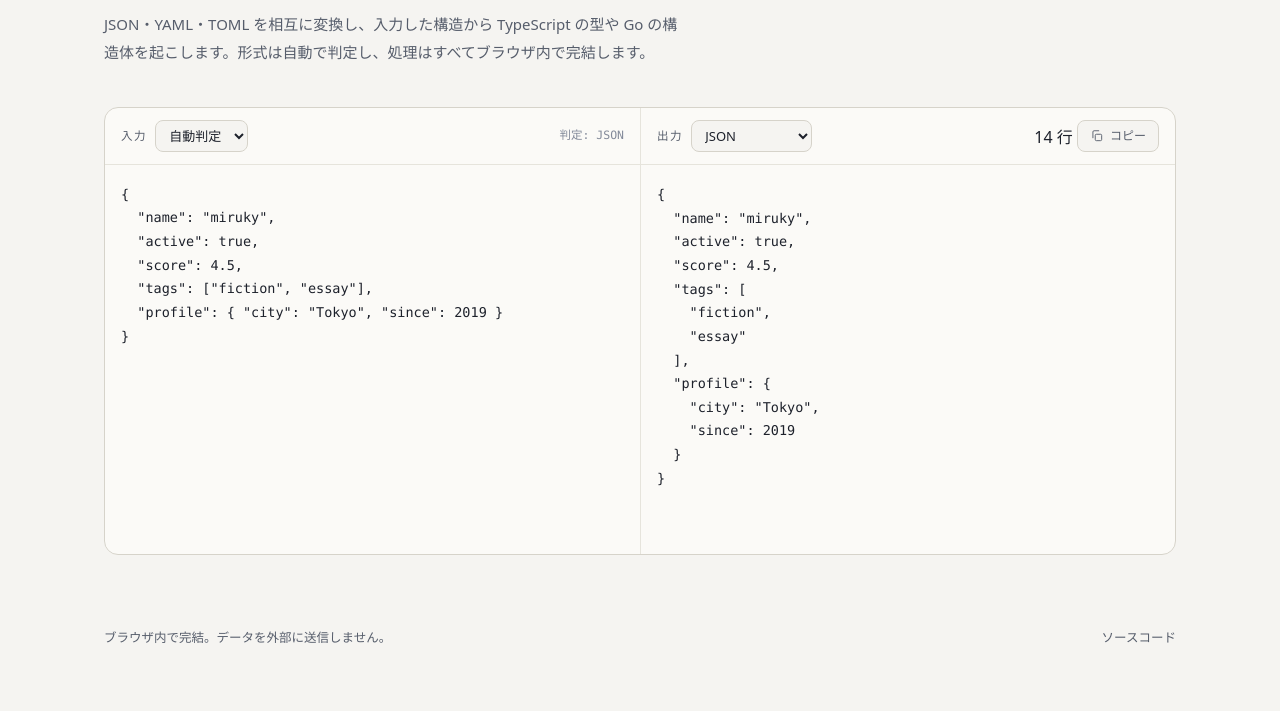
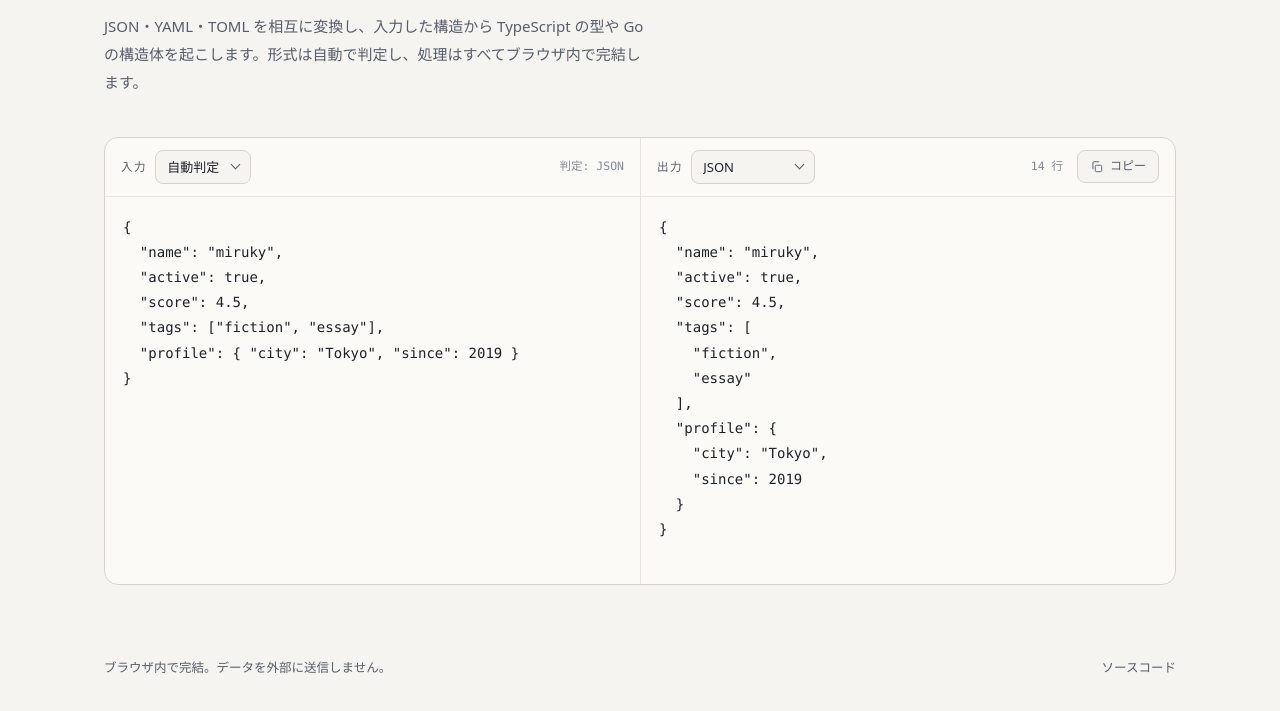
Before and after one commit to miruky/datashape, a website built with Vite: page index.html in a window 1280 px wide. Shown: the part 201-912 px from the top of the page. Built offline with nearby package versions, Linux system fonts and the light colour scheme.

Commit message:
セレクトのシェブロン統一とコード可読性・余白を調整

```diff
--- a/src/style.css
+++ b/src/style.css
@@ -214,8 +214,8 @@ body {
   font-size: 15px;
   line-height: 1.85;
   color: var(--ink-soft);
-  max-width: 36rem;
-  margin-top: 14px;
+  max-width: 34rem;
+  margin-top: 16px;
 }
 
 /* ── 作業領域(機能上必要な枠)── */
@@ -264,12 +264,33 @@ body {
   color: var(--ink-soft);
 }
 
+.select-wrap {
+  position: relative;
+  display: inline-flex;
+  align-items: center;
+}
+
+/* ブラウザ差をなくし、テーマに追従する自前のシェブロンを描く */
+.select-wrap::after {
+  content: '';
+  position: absolute;
+  right: 12px;
+  width: 6px;
+  height: 6px;
+  pointer-events: none;
+  border-right: 1.5px solid var(--ink-soft);
+  border-bottom: 1.5px solid var(--ink-soft);
+  transform: translateY(-2px) rotate(45deg);
+}
+
 .pane-bar select {
+  appearance: none;
+  -webkit-appearance: none;
   font: inherit;
   font-size: 13px;
   letter-spacing: 0;
   text-transform: none;
-  padding: 5px 9px;
+  padding: 5px 30px 5px 11px;
   border: 1px solid var(--rule-strong);
   border-radius: 8px;
   background: var(--bg);
@@ -282,10 +303,18 @@ body {
   border-color: var(--accent);
 }
 
-.detected {
+.bar-right {
+  display: inline-flex;
+  align-items: center;
+  gap: 14px;
+}
+
+.detected,
+.count {
   font-family: var(--mono);
   font-size: 11.5px;
   color: var(--ink-faint);
+  white-space: nowrap;
 }
 
 .copy {
@@ -325,10 +354,10 @@ body {
   flex: 1;
   min-height: 0;
   margin: 0;
-  padding: 18px 16px;
+  padding: 18px 18px;
   font-family: var(--mono);
-  font-size: 13.5px;
-  line-height: 1.75;
+  font-size: 14px;
+  line-height: 1.8;
   color: var(--ink);
   background: transparent;
   border: none;
```
